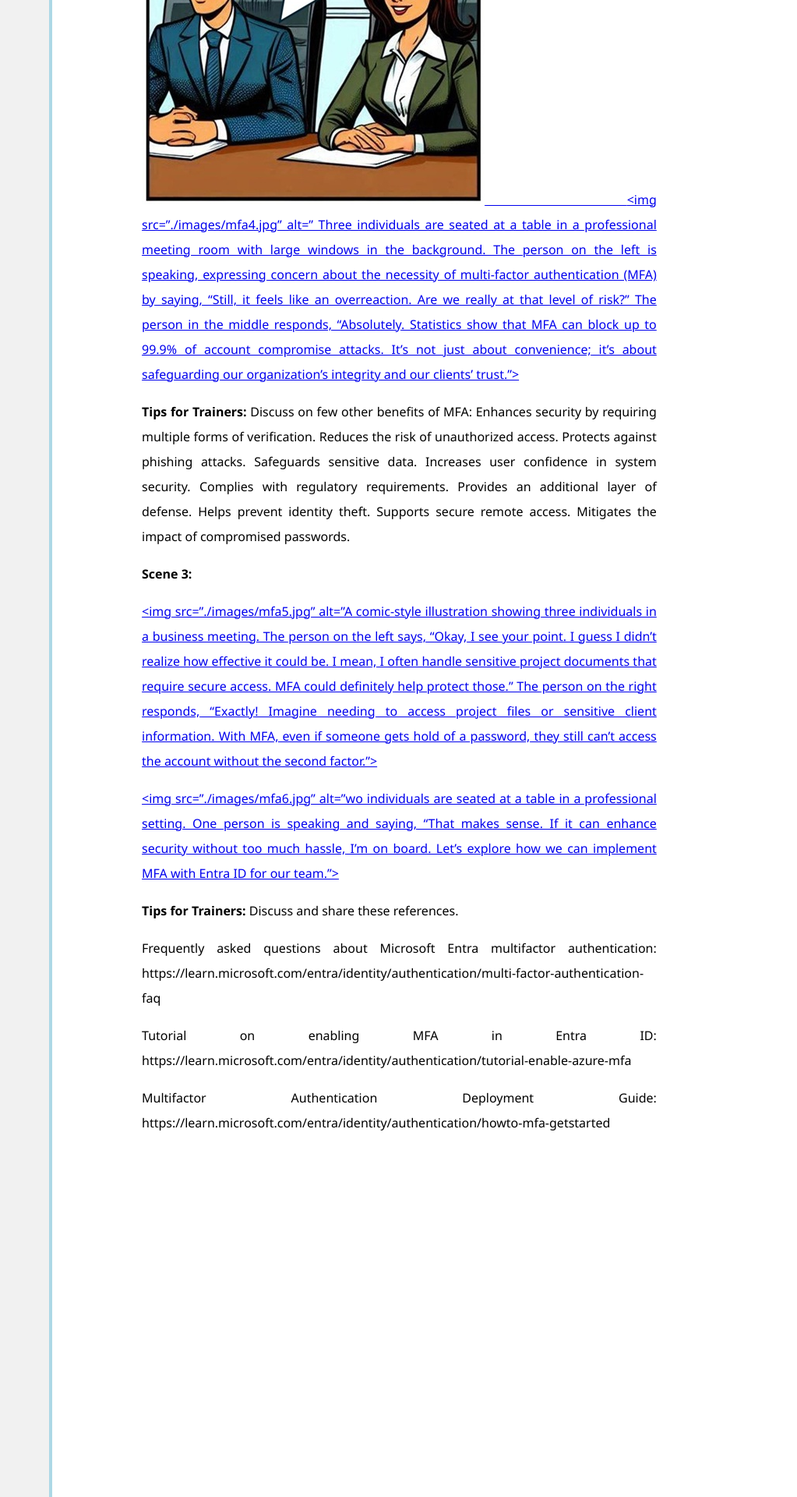
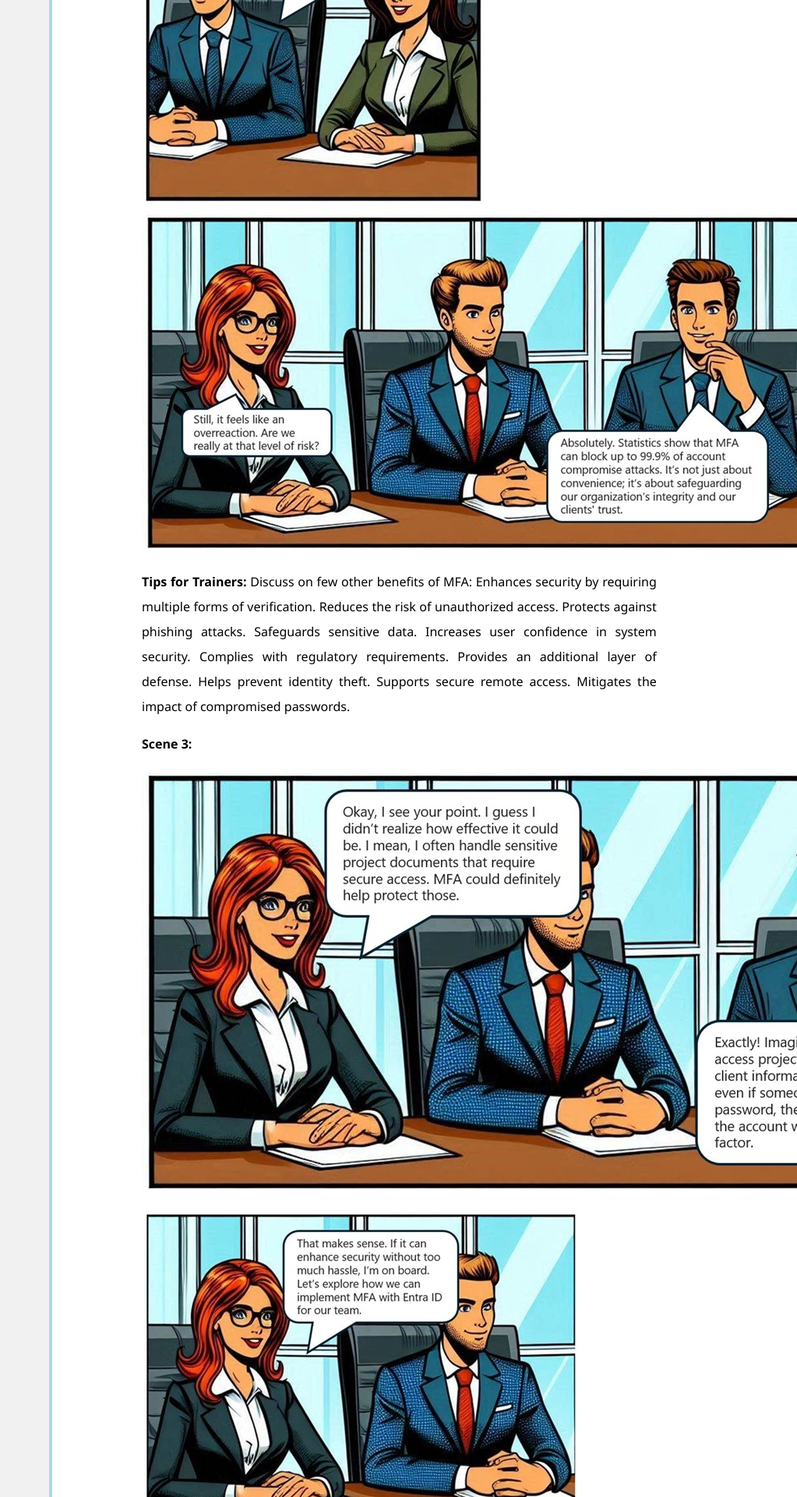
Before and after one commit to ningweinw/iengage, a Jekyll site: the page built from project-files/case-study/Security, Compliance and Identity/Need for MFA.md, in a window 1280 px wide. Shown: the part 1887-3807 px from the top of the page at 78% size, without its empty margins (257-1280 px from the left). Built offline with Jekyll 4.4.1, drawn with Linux system fonts in a browser that asks for light colours.

Commit message:
Update Need for MFA.md

```diff
--- a/project-files/case-study/Security, Compliance and Identity/Need for MFA.md
+++ b/project-files/case-study/Security, Compliance and Identity/Need for MFA.md
@@ -33,7 +33,7 @@ In today's digital age, securing sensitive information has become more critical
   <img src="./images/mfa3.jpg" alt="Two business professionals are seated at a table in a meeting. One person is explaining that with Microsoft Entra ID, multi-factor authentication (MFA) can be seamless and user-friendly, using methods like phone notifications or biometrics to protect sensitive data from unauthorized access.">
 </a>
 <a href="./images/mfa4.jpg" download>
-  <img src="./images/mfa4.jpg" alt=" Three individuals are seated at a table in a professional meeting room with large windows in the background. The person on the left is speaking, expressing concern about the necessity of multi-factor authentication (MFA) by saying, "Still, it feels like an overreaction. Are we really at that level of risk?" The person in the middle responds, "Absolutely. Statistics show that MFA can block up to 99.9% of account compromise attacks. It's not just about convenience; it's about safeguarding our organization's integrity and our clients' trust.">
+  <img src="./images/mfa4.jpg" alt=" Three individuals are seated at a table in a professional meeting room with large windows in the background. The person on the left is speaking, expressing concern about the necessity of multi-factor authentication (MFA) by saying, Still, it feels like an overreaction. Are we really at that level of risk? The person in the middle responds, Absolutely. Statistics show that MFA can block up to 99.9% of account compromise attacks. It's not just about convenience; it's about safeguarding our organization's integrity and our clients' trust.">
 </a>
 
 **Tips for Trainers:** Discuss on few other benefits of MFA:
@@ -52,11 +52,11 @@ Mitigates the impact of compromised passwords.
 **Scene 3:**
 
 <a href="./images/mfa5.jpg" download>
-  <img src="./images/mfa5.jpg" alt="A comic-style illustration showing three individuals in a business meeting. The person on the left says, "Okay, I see your point. I guess I didn't realize how effective it could be. I mean, I often handle sensitive project documents that require secure access. MFA could definitely help protect those." The person on the right responds, "Exactly! Imagine needing to access project files or sensitive client information. With MFA, even if someone gets hold of a password, they still can't access the account without the second factor.">
+  <img src="./images/mfa5.jpg" alt="A comic-style illustration showing three individuals in a business meeting. The person on the left says, Okay, I see your point. I guess I didn't realize how effective it could be. I mean, I often handle sensitive project documents that require secure access. MFA could definitely help protect those. The person on the right responds, Exactly! Imagine needing to access project files or sensitive client information. With MFA, even if someone gets hold of a password, they still can't access the account without the second factor.">
 </a>
 
 <a href="./images/mfa6.jpg" download>
-  <img src="./images/mfa6.jpg" alt="wo individuals are seated at a table in a professional setting. One person is speaking and saying, "That makes sense. If it can enhance security without too much hassle, I'm on board. Let's explore how we can implement MFA with Entra ID for our team.">
+  <img src="./images/mfa6.jpg" alt="Two individuals are seated at a table in a professional setting. One person is speaking and saying, That makes sense. If it can enhance security without too much hassle, I'm on board. Let's explore how we can implement MFA with Entra ID for our team.">
 </a>
 
 **Tips for Trainers:** Discuss and share these references.
```
